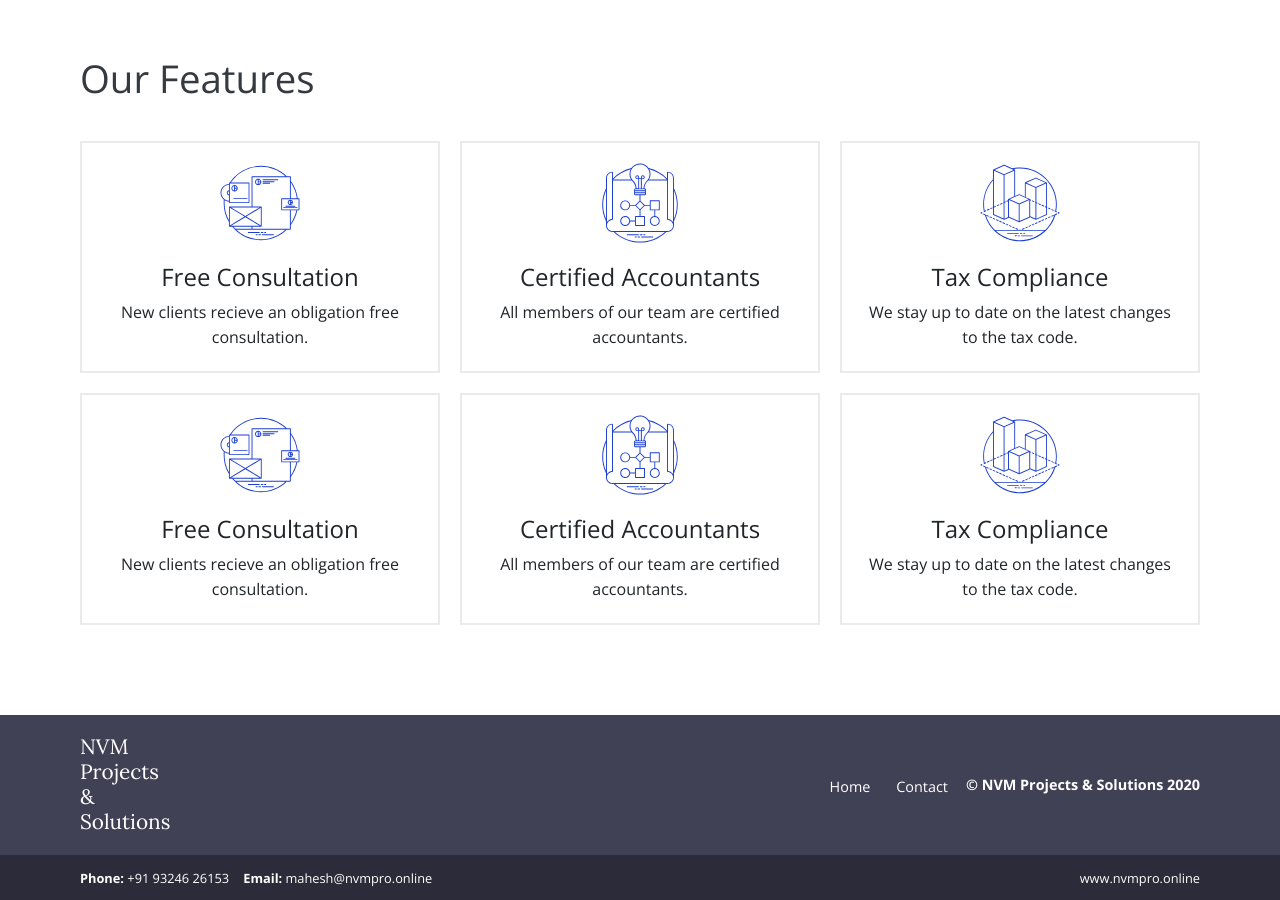
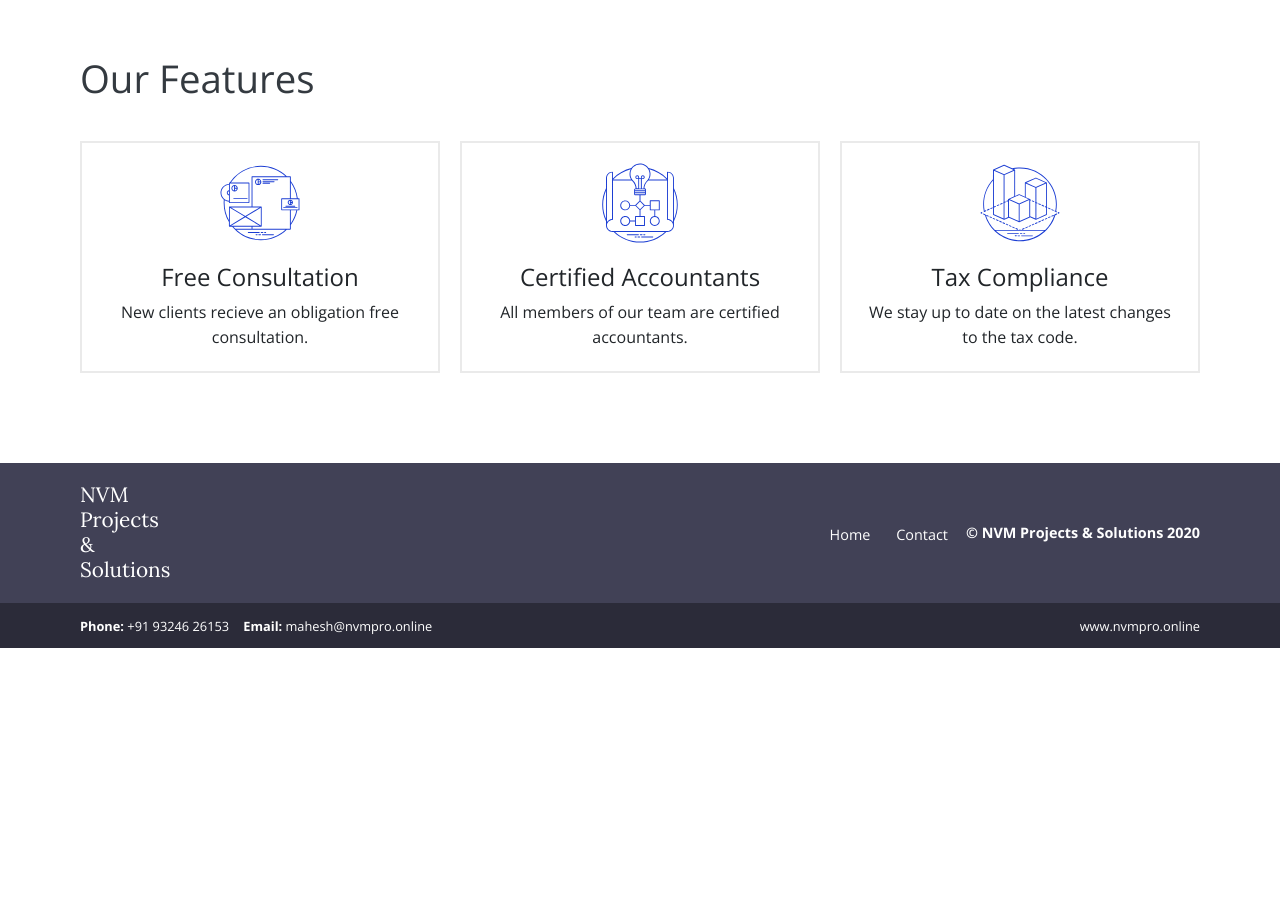
Before and after one commit to nvmpro/NVM, a Jekyll site: the page built from index.html, in a window 1280 px wide and 900 px high, scrolled down 1092 px. Built offline with Jekyll 4.4.1, drawn with Linux system fonts in a browser that asks for light colours; after the commit the page ends 1740 px from its top, so only the background shows below that.

Commit message:
Updated '_data/features.json' via CloudCannon

```diff
--- a/_data/features.json
+++ b/_data/features.json
@@ -1,19 +1,4 @@
 [
-  {
-    "title": "Free Consultation",
-    "description": "New clients recieve an obligation free consultation.",
-    "image": "images/features/noun_branding_1885335.svg"
-  },
-  {
-    "title": "Certified Accountants",
-    "description": "All members of our team are certified accountants.",
-    "image": "images/features/noun_The Process_1885341.svg"
-  },
-  {
-    "title": "Tax Compliance",
-    "description": "We stay up to date on the latest changes to the tax code.",
-    "image": "images/features/noun_3d modeling_1885342.svg"
-  },
   {
     "title": "Free Consultation",
     "description": "New clients recieve an obligation free consultation.",
```
